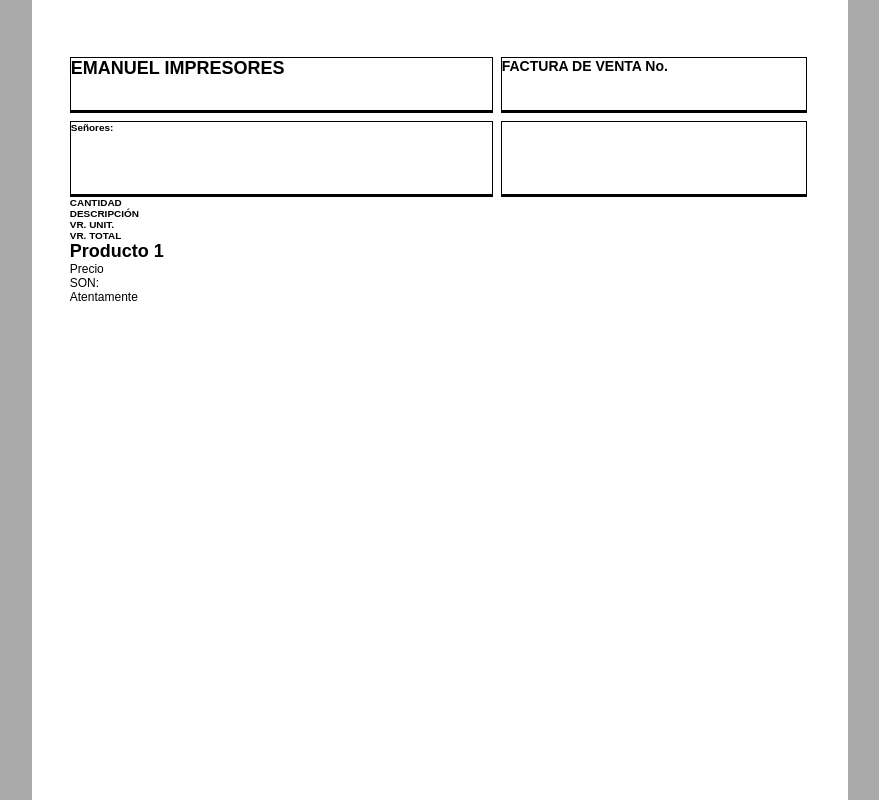
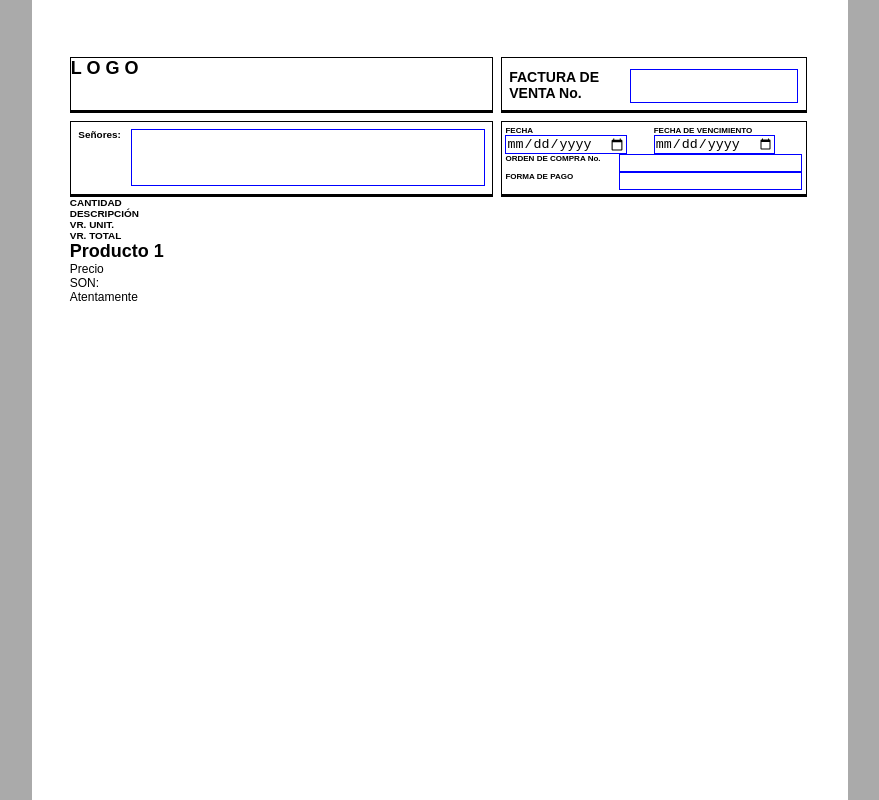
Before and after one commit to jhnemogap/invoiceJHNS_01, a website built with Parcel: page index.html in a window 1280 px wide. Shown: the top 800 px of the page, without its empty margins (200-1079 px from the left). Built offline with nearby package versions, Linux system fonts and the light colour scheme.

Commit message:
Header finalizado 99%

```diff
--- a/index.html
+++ b/index.html
@@ -1,5 +1,5 @@
 <!DOCTYPE html>
-<html lang="en">
+<html lang="es">
   <head>
     <meta charset="UTF-8" />
     <meta name="viewport" content="width=device-width, initial-scale=1.0" />
@@ -13,23 +13,67 @@
       <header class="header">
         <div class="header-item">
           <h2 class="noPrint">
-            EMANUEL IMPRESORES
+            L O G O
           </h2>
         </div>
 
         <div class="header-item">
-          <h3 class="noPrint">
+          <h3 class="header-item__bill-title noPrint">
             FACTURA DE VENTA No.
           </h3>
+          <input
+            class="header-item__bill-numb"
+            type="number"
+            min="0001"
+            max="9999"
+            size="4"
+            maxlength="4"
+            required="true"
+          />
         </div>
 
         <div class="header-item">
-          <h5 class="noPrint">
+          <h5 class="header-item__sr-title noPrint">
             Señores:
           </h5>
+          <textarea
+            class="header-item__sr-text"
+            rows="3"
+            wrap="hard"
+            spellcheck="true"
+          >
+          </textarea>
         </div>
 
-        <div class="header-item"></div>
+        <div class="header-item">
+          <div class="header-item__date">
+            <h6 class="header-item__date--title noPrint">
+              FECHA
+            </h6>
+            <input class="header-item__date--text" type="date" />
+          </div>
+
+          <div class="header-item__final-date">
+            <h6 class="header-item__final-date--title noPrint">
+              FECHA DE VENCIMIENTO
+            </h6>
+            <input class="header-item__final-date--text" type="date" />
+          </div>
+
+          <div class="header-item__purchase-numb">
+            <h6 class="header-item__purchase-numb--title noPrint">
+              ORDEN DE COMPRA No.
+            </h6>
+            <input class="header-item__purchase-numb--text" type="text" />
+          </div>
+
+          <div class="header-item__payment-type">
+            <h6 class="header-item__payment-type--title  noPrint">
+              FORMA DE PAGO
+            </h6>
+            <input class="header-item__payment-type--text" type="text" />
+          </div>
+        </div>
       </header>
 
       <main class="main">
--- a/src/styles.css
+++ b/src/styles.css
@@ -1,3 +1,9 @@
+:root {
+  --borderSingle1: 1px solid #000;
+  --borderBottom1: 0.1cm solid #000;
+  --borderInput: 1px solid #0000ff;
+}
+
 *,
 *::after,
 *::before {
@@ -9,17 +15,18 @@
   -webkit-margin-start: 0;
 }
 
-:root {
-  --borderSingle1: 1px solid black;
-  --borderBottom1: 0.1cm solid black;
-}
-
 body {
   font-family: sans-serif;
   font-size: 12px;
   display: flex;
   justify-content: center;
   background-color: #aaa;
+}
+
+input,
+textarea {
+  border: var(--borderInput);
+  outline: none;
 }
 
 #app {
@@ -38,13 +45,51 @@ body {
 .header-item {
   border: var(--borderSingle1);
   border-bottom: var(--borderBottom1);
+  display: grid;
+  grid-gap: 0.2cm;
 }
 
+.header-item:nth-child(2) {
+  padding: 0.3cm 0.2cm 0.2cm;
+  grid-template-columns: 3cm 1fr;
+}
+
+.header-item__bill-numb {
+  color: #f00;
+  font-size: 1.5rem;
+  font-weight: bold;
+  text-align: center;
+}
+
+.header-item:nth-child(3) {
+  padding: 0.2cm;
+  grid-template-columns: 1.2cm 1fr;
+}
+
+.header-item__sr-text {
+  resize: none;
+  font-weight: bold;
+}
+
+.header-item:nth-child(4) {
+  padding: 0.1cm;
+  grid-template: repeat(3, 1fr) / repeat(2, 1fr);
+  grid-gap: 0;
+}
+
+.header-item__purchase-numb,
+.header-item__payment-type {
+  grid-column: 1 / -1;
+  display: grid;
+  grid-template-columns: 3cm 1fr;
+}
+
+/* MEDIA QUERIES - Screen < 816px and print */
 @media only screen and (max-width: 815.9px) {
   #app {
     width: 94%;
     height: inherit;
-    padding: 1rem;
+    padding: 4%;
   }
 
   .header {
@@ -56,8 +101,13 @@ body {
 
 @media print {
   :root {
-    --borderSingle1: 0;
-    --borderBottom1: 0;
+    --borderSingle1: 1px solid #fff;
+    --borderBottom1: 0.1cm solid #fff;
+  }
+
+  input,
+  textarea {
+    border: 0;
   }
 
   .noPrint {
```
